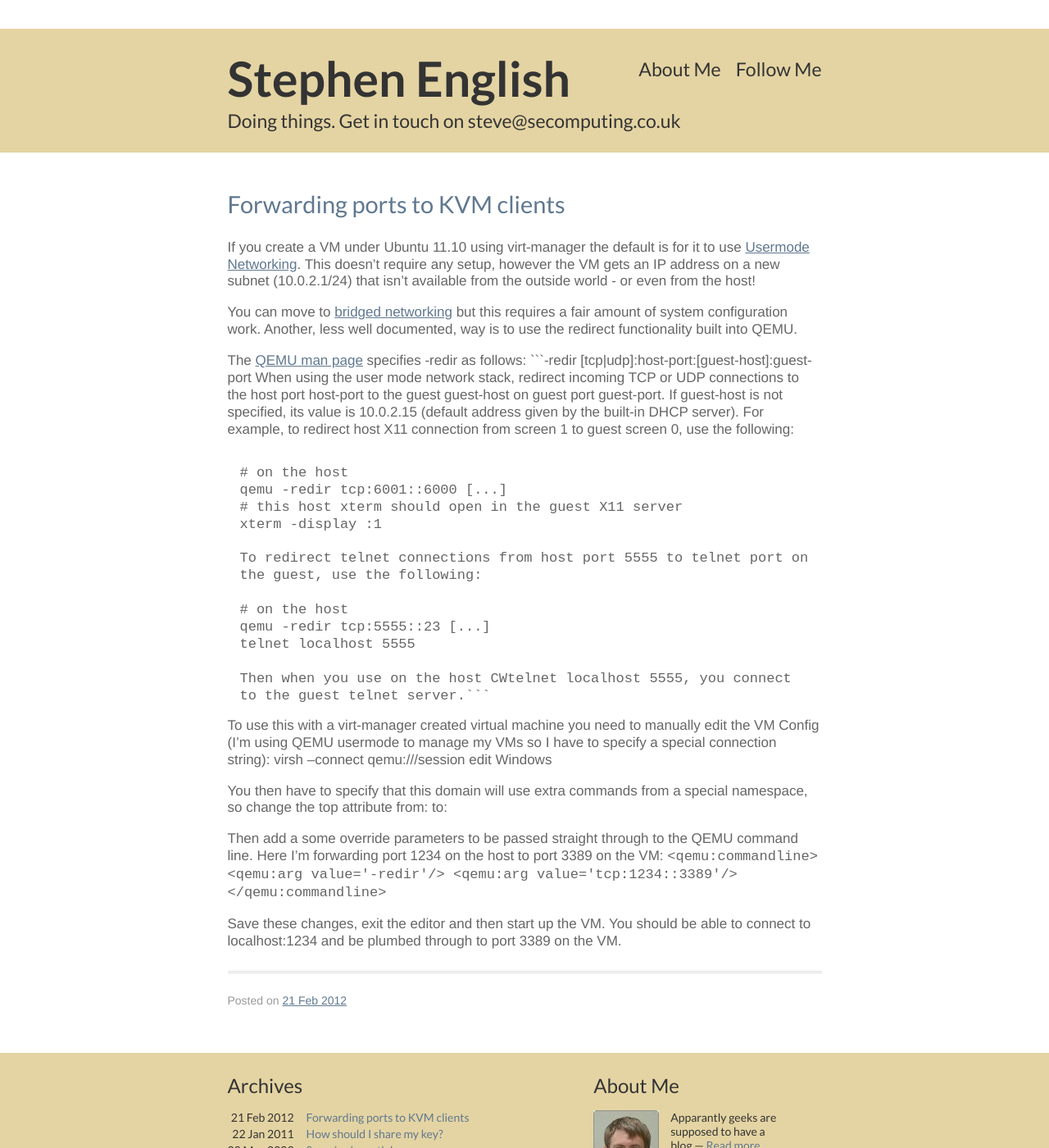
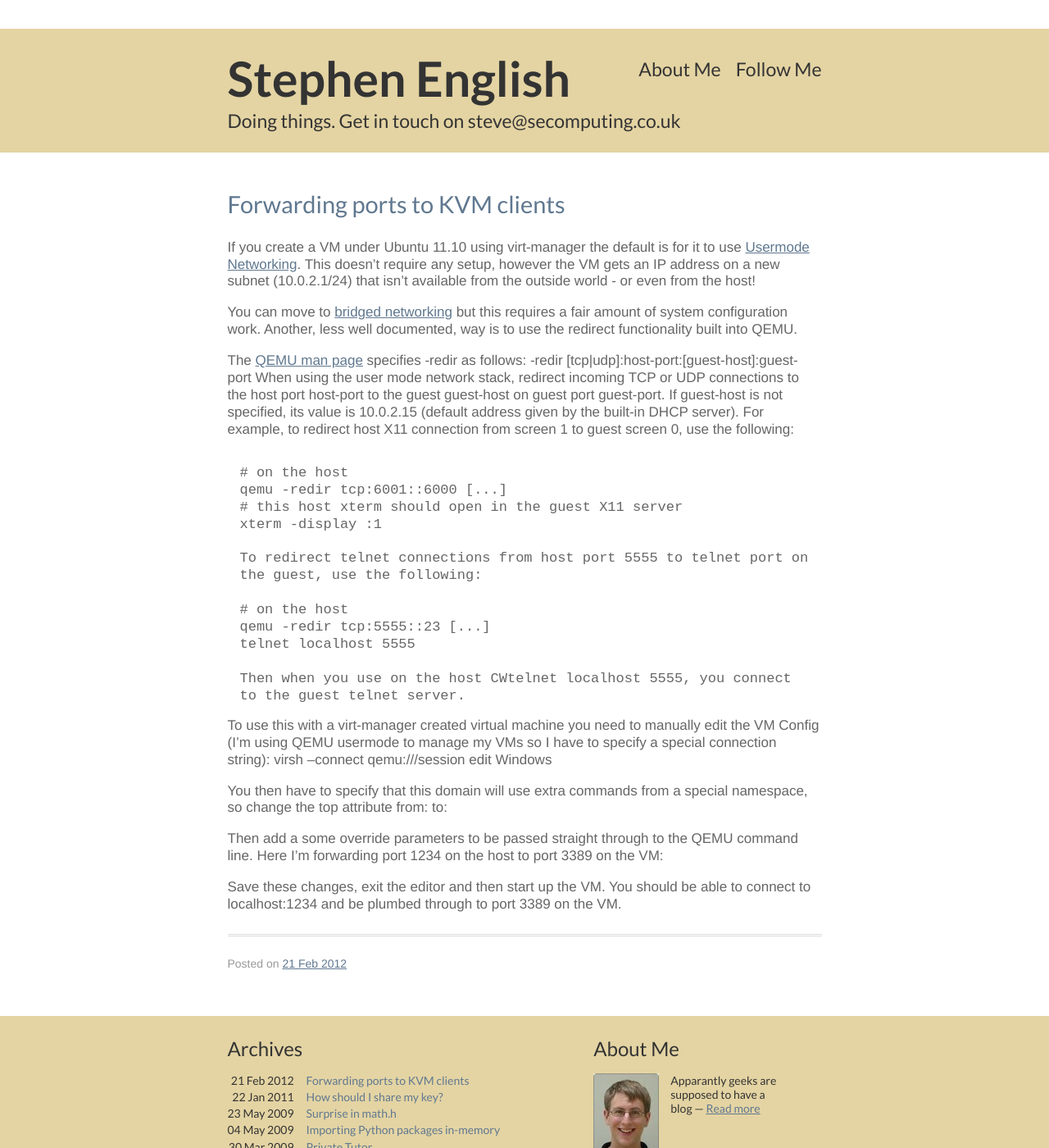
Before and after one commit to engie/engie.github.io, a Jekyll site: the page built from _posts/2012-02-21-Forwarding-ports-to-KVM-clients.markdown, in a window 1280 px wide and 1400 px high. Shown: the whole window at 82% size. Built offline with Jekyll 4.4.1, drawn with Linux system fonts in a browser that asks for light colours; Markdown is read by kramdown in place of the engine named in the settings.

Commit message:
No github flavoured markdown :-(

````diff
--- a/_posts/2012-02-21-Forwarding-ports-to-KVM-clients.markdown
+++ b/_posts/2012-02-21-Forwarding-ports-to-KVM-clients.markdown
@@ -7,7 +7,7 @@
 You can move to [bridged networking](https://help.ubuntu.com/community/KVM/Networking#bridgednetworking) but this requires a fair amount of system configuration work. Another, less well documented, way is to use the redirect functionality built into QEMU.
 
 The [QEMU man page](http://pwet.fr/man/linux/commandes/qemu) specifies -redir as follows:
-```-redir [tcp|udp]:host-port:[guest-host]:guest-port
+    -redir [tcp|udp]:host-port:[guest-host]:guest-port
     When using the user mode network stack, redirect incoming TCP or UDP connections to the host port host-port to the guest guest-host on guest port guest-port. If guest-host is not specified, its value is 10.0.2.15 (default address given by the built-in DHCP server). For example, to redirect host X11 connection from screen 1 to guest screen 0, use the following:
 
             # on the host
@@ -21,7 +21,7 @@
             qemu -redir tcp:5555::23 [...]
             telnet localhost 5555
 
-    Then when you use on the host CWtelnet localhost 5555, you connect to the guest telnet server.```
+    Then when you use on the host CWtelnet localhost 5555, you connect to the guest telnet server.
 
 To use this with a virt-manager created virtual machine you need to manually edit the VM Config (I'm using QEMU usermode to manage my VMs so I have to specify a special connection string):
     virsh --connect qemu:///session edit Windows
@@ -32,9 +32,9 @@
     <domain type='kvm' xmlns:qemu='http://libvirt.org/schemas/domain/qemu/1.0'>
 
 Then add a some override parameters to be passed straight through to the QEMU command line. Here I'm forwarding port 1234 on the host to port 3389 on the VM:
-```<qemu:commandline>
-    <qemu:arg value='-redir'/>
-    <qemu:arg value='tcp:1234::3389'/>
-</qemu:commandline>```
+    <qemu:commandline>
+        <qemu:arg value='-redir'/>
+        <qemu:arg value='tcp:1234::3389'/>
+    </qemu:commandline>
 
 Save these changes, exit the editor and then start up the VM. You should be able to connect to localhost:1234 and be plumbed through to port 3389 on the VM.
````
